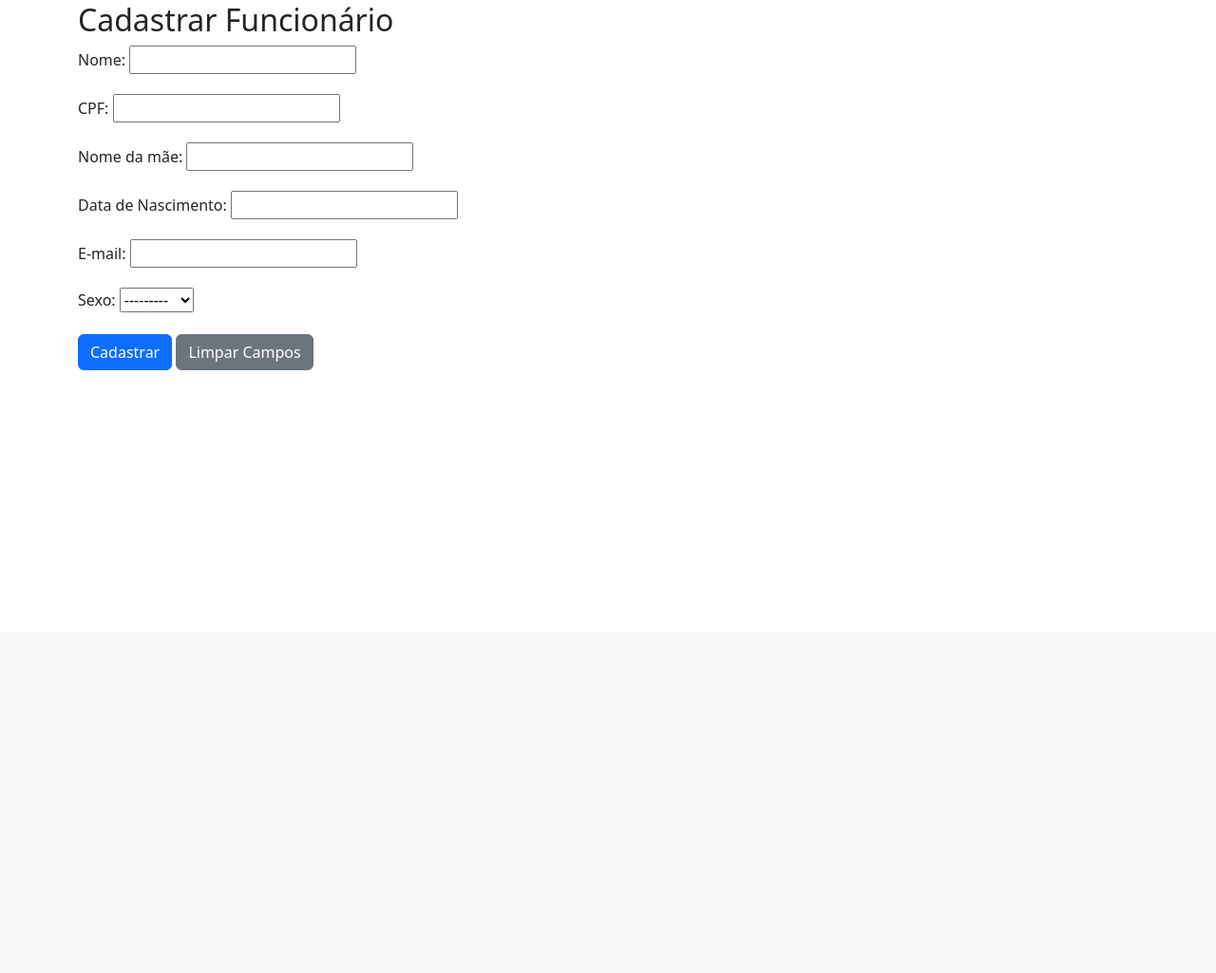
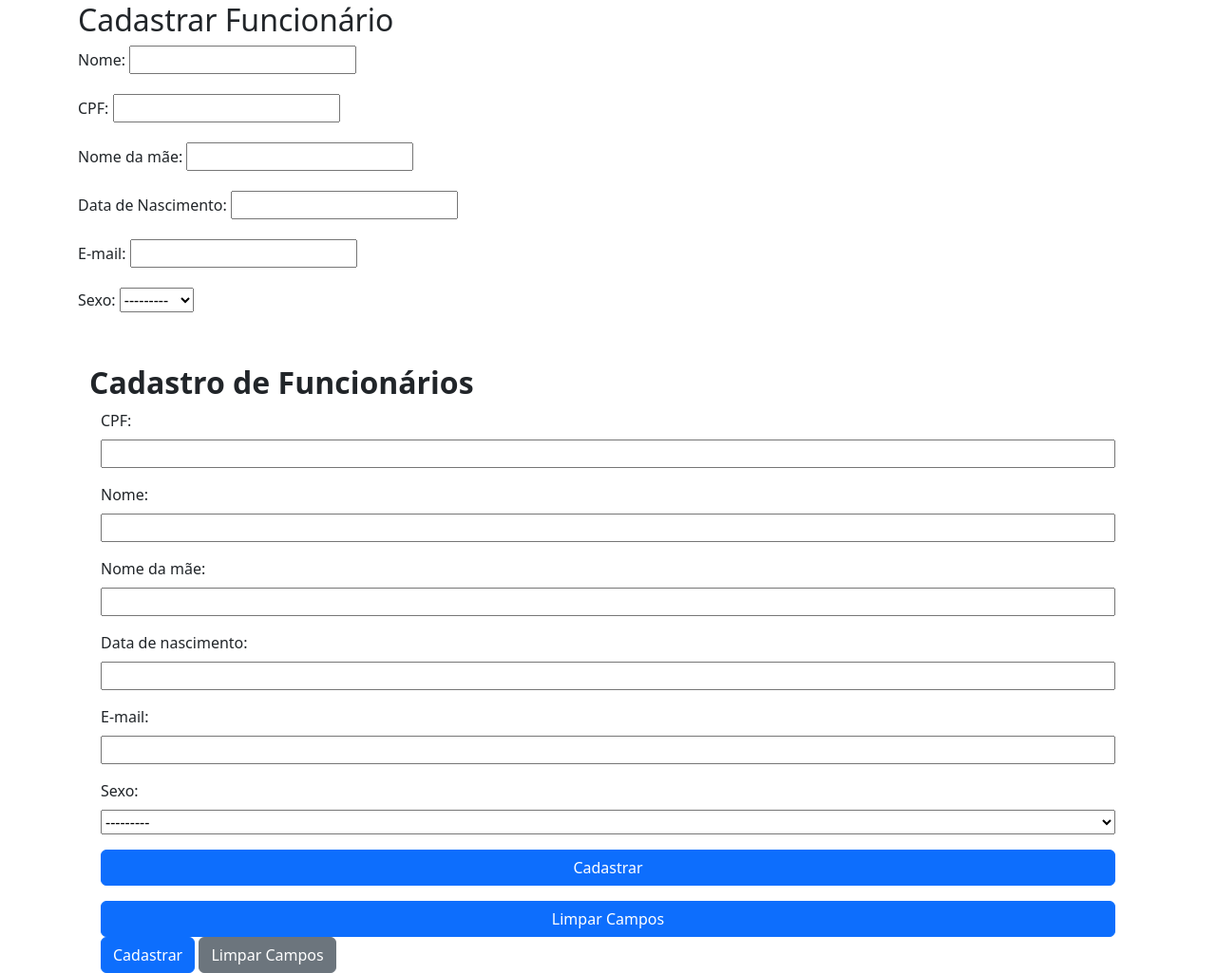
Before and after one commit to MarcosSerra1/unigestao, a Django app: page /register/ in a window 1280 px wide. Shown: the part 135-1160 px from the top of the page at 95% size. Before the commit the page ends 525 px from the top, so only its background shows below. Run offline with Django 5.2, Linux system fonts and the light colour scheme; tables that the repository leaves empty hold one stand-in row (values such as "Sample post"); some libraries are stand-ins or nearby versions.

Commit message:
fix: reset button fix

```diff
--- a/employees/templates/register_person.html
+++ b/employees/templates/register_person.html
@@ -54,6 +54,40 @@
                 <div class="col-md-12">
                     <label for="id_sex" class="form-label">Sexo:</label>
                     {{ new_person_form.sex }}
+    <div class="container d-flex justify-content-center d-flex flex-column mt-5">
+        <h2 class="fw-bold register_title">Cadastro de Funcionários</h2>
+        <div class="container">
+            <form method="post">
+                {% csrf_token %}
+                <div class="row g-3">
+                    <div class="col-md-12 d-flex flex-column">
+                        <label for="id_cpf" class="form-label">CPF:</label>
+                        {{ new_person_form.cpf }}
+                    </div>
+                    <div class="col-md-12 d-flex flex-column">
+                        <label for="id_name" class="form-label">Nome:</label>
+                        {{ new_person_form.name }}
+                    </div>
+                    <div class="col-md-12 d-flex flex-column">
+                        <label for="id_mother" class="form-label">Nome da mãe:</label>
+                        {{ new_person_form.name_mother }}
+                    </div>
+                    <div class="col-md-12 d-flex flex-column">
+                        <label for="id_birth_date" class="form-label">Data de nascimento:</label>
+                        {{ new_person_form.birth_date }}
+                    </div>
+                    <div class="col-md-12 d-flex flex-column">
+                        <label for="id_email" class="form-label">E-mail:</label>
+                        {{ new_person_form.email }}
+                    </div>
+                    <div class="col-md-12 d-flex flex-column">
+                        <label for="id_sex" class="form-label">Sexo:</label>
+                        {{ new_person_form.sex }}
+                    </div>
+                    <div class="col-md-12 d-flex flex-column gap-3">
+                        <button type="submit" class="btn btn-primary">Cadastrar</button>
+                        <button type="reset" class="btn btn-primary">Limpar Campos</button>
+                    </div>
                 </div>
                 <div class="col-12">
                     <button type="submit" class="btn btn-primary">Cadastrar</button>
@@ -62,6 +96,9 @@
             </div>
         </form>
     </div>
+        </div>
+        </form>
+    </div>
 {% endblock %}
 
 
```
